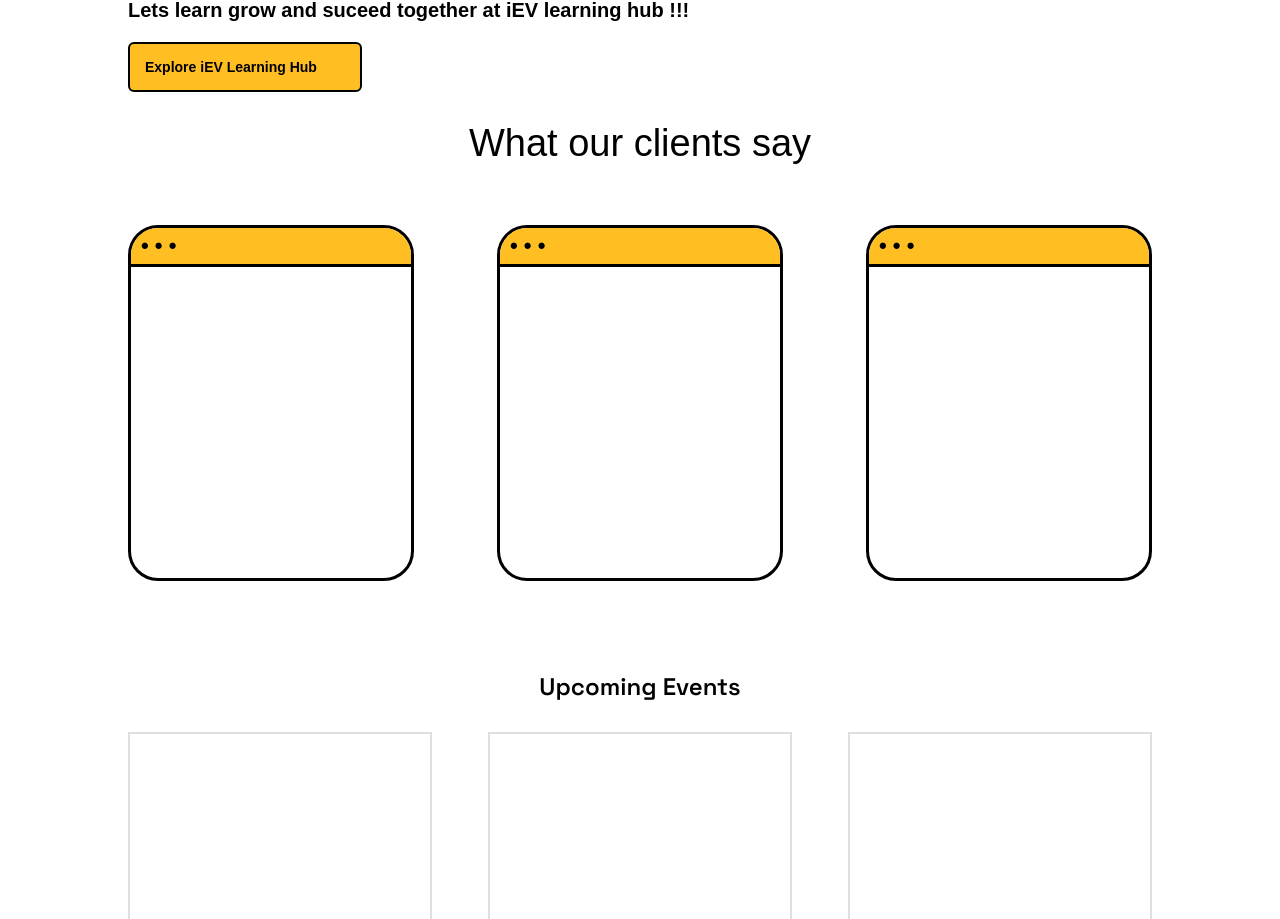
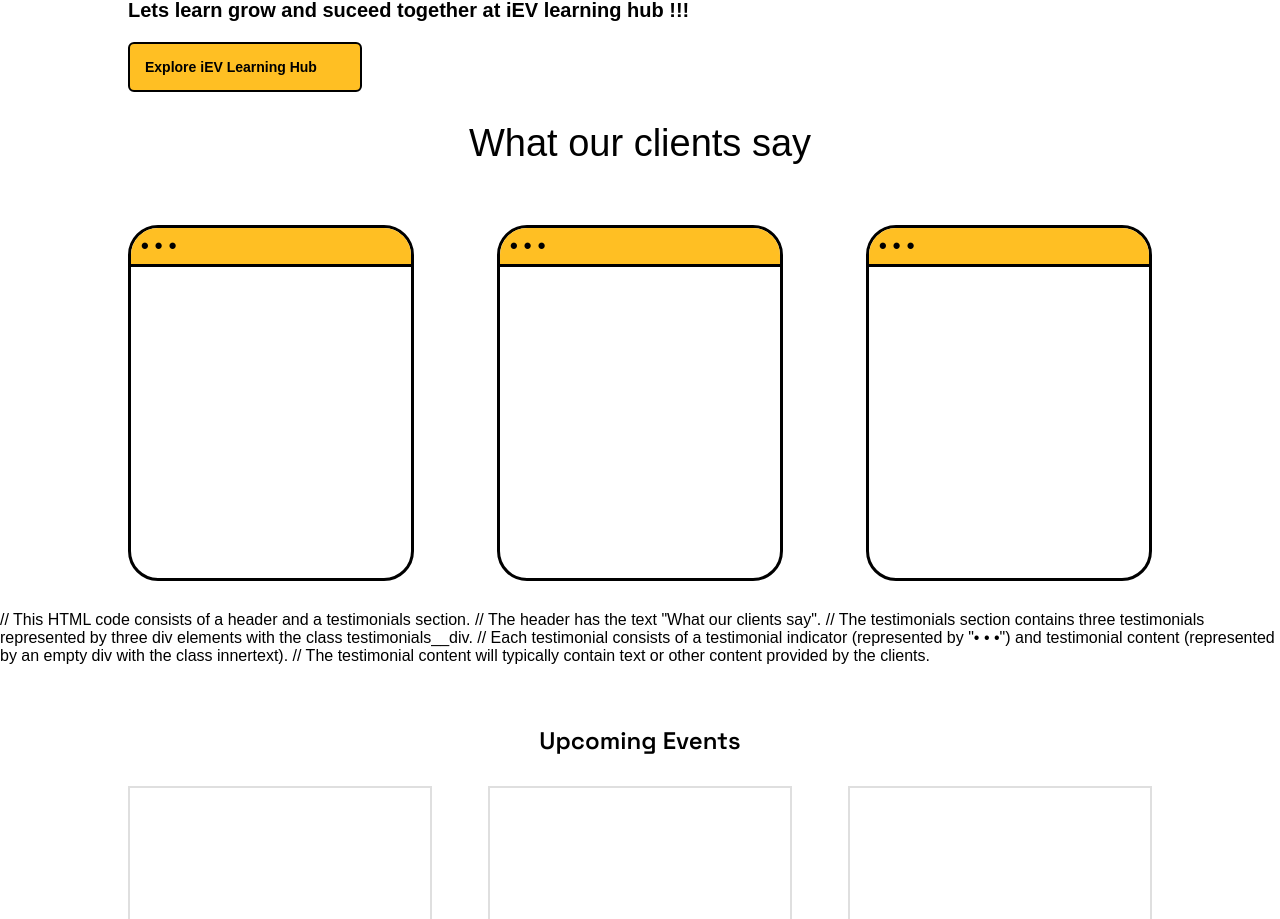
Before and after one commit to iev21/iev-frontend, an Angular app: page / in a window 1280 px wide. Shown: the part 1680-2599 px from the top of the page. Built offline with nearby package versions, Linux system fonts and the light colour scheme.

Commit message:
Update testimonials.component.html

```diff
--- a/src/app/testimonials/testimonials.component.html
+++ b/src/app/testimonials/testimonials.component.html
@@ -1,18 +1,41 @@
+<!-- This HTML code represents a header and testimonials section -->
+
+<!-- Header -->
 <div class="header">
     What our clients say
 </div>
+
+<!-- Testimonials -->
 <div class="testimonials">
-    <div class="testimonials__div"><div>• • •</div>
-    <div class="innertext">
+    <!-- Testimonial 1 -->
+    <div class="testimonials__div">
+        <div>• • •</div> <!-- Testimonial indicator -->
+        <div class="innertext">
+            <!-- Testimonial content -->
+        </div>
+    </div>
 
-    </div></div>
-    <div class="testimonials__div"><div>• • •</div>
-    <div class="innertext">
+    <!-- Testimonial 2 -->
+    <div class="testimonials__div">
+        <div>• • •</div> <!-- Testimonial indicator -->
+        <div class="innertext">
+            <!-- Testimonial content -->
+        </div>
+    </div>
 
-    </div></div>
-    <div class="testimonials__div"><div>• • •</div>
-    <div class="innertext">
-
-    </div>
+    <!-- Testimonial 3 -->
+    <div class="testimonials__div">
+        <div>• • •</div> <!-- Testimonial indicator -->
+        <div class="innertext">
+            <!-- Testimonial content -->
+        </div>
     </div>
 </div>
+
+
+
+// This HTML code consists of a header and a testimonials section.
+// The header has the text "What our clients say".
+// The testimonials section contains three testimonials represented by three div elements with the class testimonials__div.
+// Each testimonial consists of a testimonial indicator (represented by "• • •") and testimonial content (represented by an empty div with the class innertext).
+// The testimonial content will typically contain text or other content provided by the clients.
```
